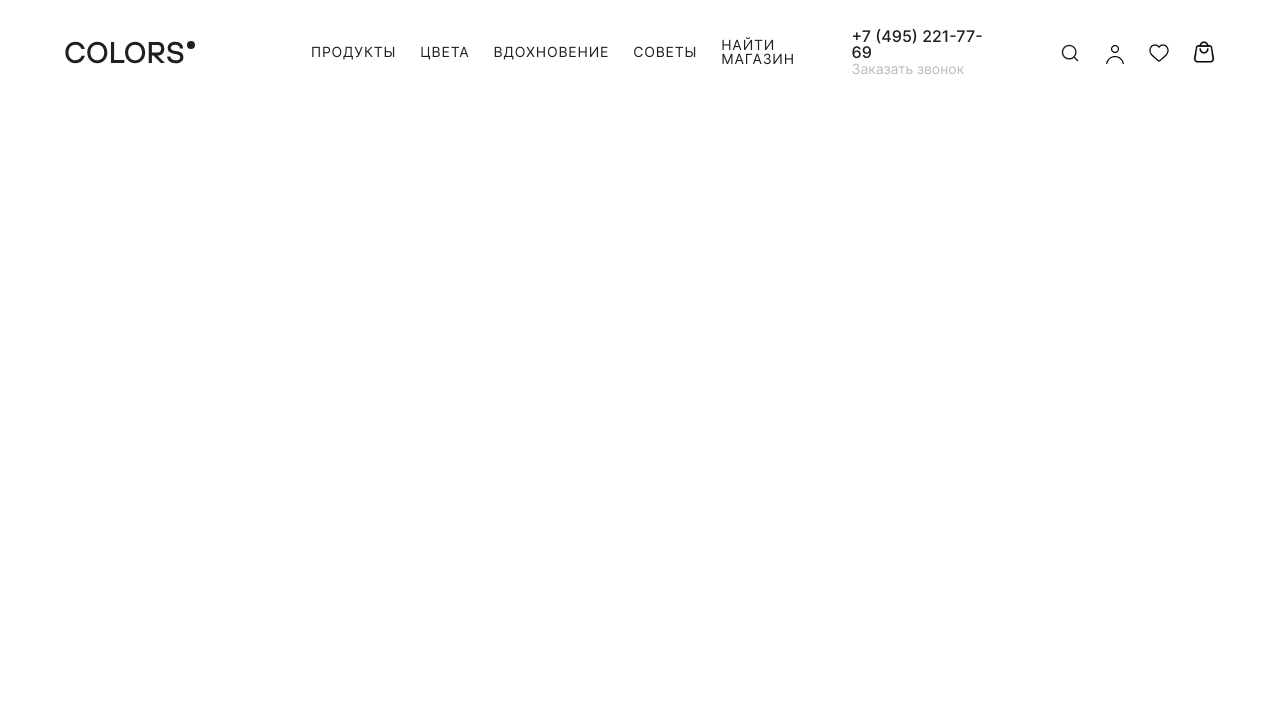
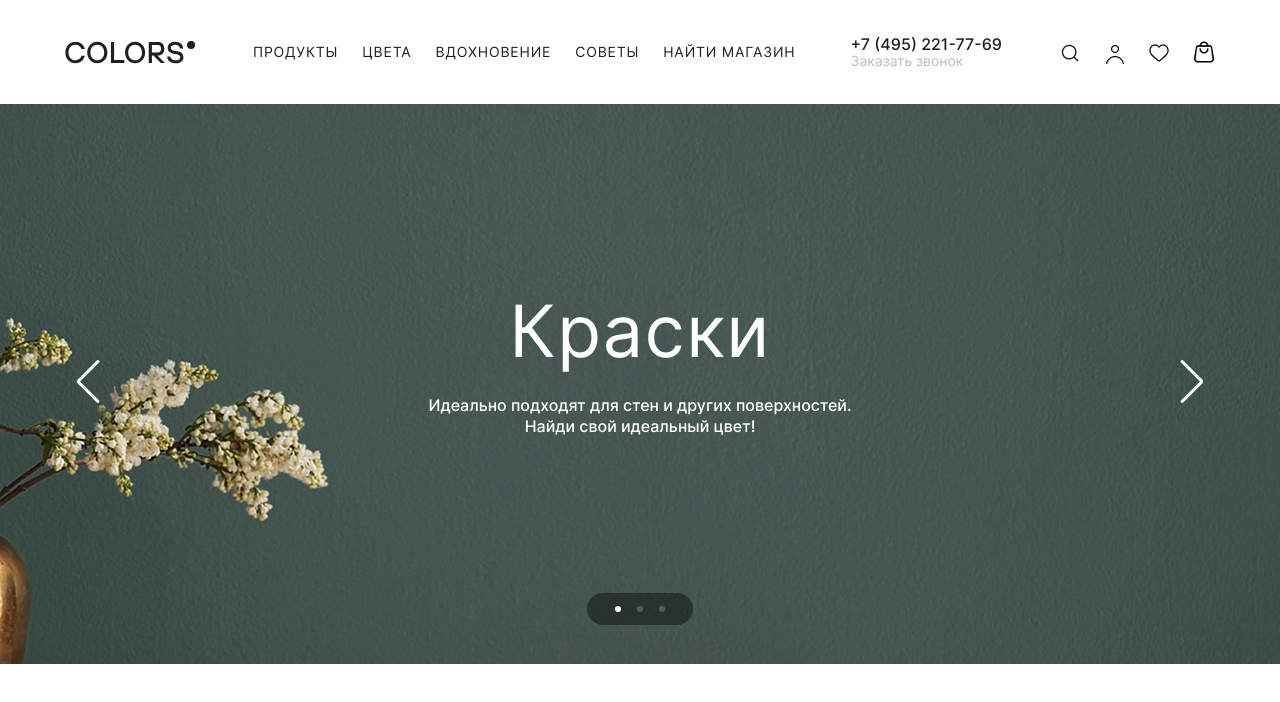
Before and after one commit to vaneksamoylov/itsagency-frontend-test, a website: page index.html in a window 1280 px wide. Drawn offline with nearby package versions, Linux system fonts and the light colour scheme.

Commit message:
feature: add slider

```diff
--- a/index.html
+++ b/index.html
@@ -1,21 +1,41 @@
-<!DOCTYPE html>
+<!doctype html>
 <html lang="ru">
   <head>
-  <meta charset="UTF-8">
-  <meta name="viewport" content="width=device-width, initial-scale=1.0">
+    <meta charset="UTF-8" />
+    <meta name="viewport" content="width=device-width, initial-scale=1.0" />
     <title>COLORS</title>
-  <link rel="stylesheet" href="./src/pages/index.css">
+    <link rel="stylesheet" href="./src/pages/index.css" />
     <script src="https://cdn.jsdelivr.net/npm/axios/dist/axios.min.js"></script>
+    <link
+      rel="stylesheet"
+      href="https://cdn.jsdelivr.net/npm/swiper@11/swiper-bundle.min.css"
+    />
+    <script src="https://cdn.jsdelivr.net/npm/swiper@11/swiper-bundle.min.js"></script>
     <script type="module">
-    import './src/components/site-header/site-header.js';
+      import "./src/components/site-header/site-header.js";
+      import "./src/components/site-slider/site-slider.js";
     </script>
-
   </head>
   <body class="page">
     <div class="page__container">
       <site-header></site-header>
-
+      <site-slider>
+        <div>
+          <div class="site-header__slide-content">
+            <img class="site-header__slide-image" src="./src/images/Slide1.jpg" />
+            <div class="site-header__slide-text-area">
+              <!-- TODO: Разобраться, почему у заголовка нет высоты -->
+              <h2 class="site-header__slide-title">Краски</h2>
+              <p class="site-header__slide-subtitle">
+                Идеально подходят для стен и других поверхностей. Найди свой
+                идеальный цвет!
+              </p>
             </div>
-
+          </div>
+        </div>
+        <div>Любой контент 2</div>
+        <div>Любой контент 3</div>
+      </site-slider>
+    </div>
   </body>
 </html>
--- a/src/components/site-header/site-header.scss
+++ b/src/components/site-header/site-header.scss
@@ -22,7 +22,7 @@
         gap: 172px;
 
         @media (max-width: 1535px) {
-            gap: 116px;
+            gap: 58px;
         }
     }
 
--- /dev/null
+++ b/src/components/site-slider/site-slider.js
@@ -0,0 +1,125 @@
+// Функция для загрузки CSS стилей
+async function loadStyles(componentName) {
+  try {
+    const cssPath = `src/components/${componentName}/${componentName}.css`;
+    const response = await fetch(cssPath);
+
+    if (!response.ok) {
+      throw new Error(`Стили не найдены: ${cssPath}`);
+    }
+
+    return await response.text();
+  } catch (error) {
+    console.error('Ошибка загрузки стилей:', error);
+    return '';
+  }
+}
+
+// Глобальный флаг для отслеживания загрузки стилей
+let stylesLoaded = false;
+
+class SiteSlider extends HTMLElement {
+  constructor() {
+    super();
+    this._swiperInstance = null;
+    this._uniqueId = `slider-${Math.random().toString(36).slice(2, 11)}`;
+  }
+
+  async connectedCallback() {
+    // Сохраняем исходные слайды ДО изменения DOM
+    const originalSlides = Array.from(this.children);
+
+    // Загружаем стили
+    if (!stylesLoaded) {
+      const styles = await loadStyles('site-slider');
+      if (styles) {
+        const styleTag = document.createElement('style');
+        styleTag.id = 'site-slider-styles';
+        styleTag.textContent = styles;
+        document.head.appendChild(styleTag);
+        stylesLoaded = true;
+      }
+    }
+
+    // Создаем структуру компонента
+    this.render();
+
+    // Вставляем сохраненные слайды
+    const wrapper = this.querySelector(`.${this._classes.wrapper}`);
+    originalSlides.forEach(slide => {
+      slide.classList.add('swiper-slide', this._classes.slide);
+      wrapper.appendChild(slide);
+    });
+
+    // Инициализируем Swiper
+    setTimeout(() => this.initSwiper(), 0);
+  }
+
+  render() {
+    // Генерируем уникальные классы
+    this._classes = {
+      container: `${this._uniqueId}-container`,
+      wrapper: `${this._uniqueId}-wrapper`,
+      pagination: `${this._uniqueId}-pagination`,
+      prev: `${this._uniqueId}-prev`,
+      next: `${this._uniqueId}-next`,
+      slide: `${this._uniqueId}-slide`
+    };
+
+    // Создаем структуру слайдера
+    this.innerHTML = `
+      <div class="site-slider-container ${this._classes.container}">
+        <div class="swiper">
+          <div class="swiper-wrapper ${this._classes.wrapper}"></div>
+          <div class="swiper-pagination ${this._classes.pagination}"></div>
+          <div class="swiper-button-prev ${this._classes.prev}"></div>
+          <div class="swiper-button-next ${this._classes.next}"></div>
+        </div>
+      </div>
+    `;
+  }
+
+  initSwiper() {
+    this._swiperInstance = new Swiper(this.querySelector(`.${this._classes.container} .swiper`), {
+      loop: true,
+      speed: 600,
+      grabCursor: true,
+      centeredSlides: true,
+      slidesPerView: 'auto',
+      effect: 'coverflow',
+      coverflowEffect: {
+        rotate: 20,
+        stretch: 0,
+        depth: 100,
+        modifier: 1,
+        slideShadows: true,
+        scale: 1
+      },
+      pagination: {
+        el: `.${this._classes.pagination}`,
+        clickable: true,
+      },
+      navigation: {
+        nextEl: `.${this._classes.next}`,
+        prevEl: `.${this._classes.prev}`,
+      }
+    });
+  }
+
+  disconnectedCallback() {
+    if (this._swiperInstance) {
+      this._swiperInstance.destroy(true, true);
+      this._swiperInstance = null;
+    }
+  }
+
+  // Обновление слайдера
+  updateSwiper() {
+    if (this._swiperInstance) {
+      this._swiperInstance.update();
+      this._swiperInstance.slideTo(0);
+    }
+  }
+}
+
+customElements.define('site-slider', SiteSlider);
--- /dev/null
+++ b/src/components/site-slider/site-slider.scss
@@ -0,0 +1,102 @@
+/* Базовые стили компонента */
+.site-slider-container {
+  display: block;
+  max-width: 1920px;
+  margin: 0;
+  box-sizing: border-box;
+  overflow: hidden;
+  width: 100%;
+
+  /* CSS переменные для кастомизации */
+  --slide-height: 560px;
+  --slide-bg: linear-gradient(45deg, #1a2980, #26d0ce);
+  --slide-color: white;
+  --navigation-color: #fff;
+  --pagination-color: #fff;
+  --pagination-bullet-size: 6px;
+}
+
+.swiper {
+  width: 100%;
+  height: 100%;
+  overflow: visible;
+}
+
+.swiper-slide {
+  display: flex;
+  justify-content: center;
+  align-items: center;
+  height: var(--slide-height);
+  background: var(--slide-bg);
+  color: var(--slide-color);
+  box-shadow: 0 10px 30px rgba(0, 0, 0, 0.2);
+  box-sizing: border-box;
+  transform: scale(0.85);
+  transition:
+    transform 0.4s ease,
+    opacity 0.4s ease;
+  opacity: 0.7;
+  font-size: 1.5rem;
+  text-align: center;
+  width: 100%;
+  max-width: 1920px;
+  margin: 0 auto;
+  overflow: hidden;
+}
+
+.swiper-slide-active {
+  transform: scale(1);
+  opacity: 1;
+  z-index: 10;
+}
+
+.swiper-button-next {
+  right: 78px;
+}
+
+.swiper-button-prev {
+  left: 78px;
+}
+
+.swiper-button-prev,
+.swiper-button-next {
+  transition: all 0.3s ease;
+  width: 20px;
+  height: 40px;
+
+  font-weight: 400;
+
+  &::after {
+    color: #fff;
+  }
+
+  &:hover {
+    opacity: 0.75;
+  }
+}
+
+.swiper-pagination-bullet {
+  width: var(--pagination-bullet-size);
+  height: var(--pagination-bullet-size);
+  background: var(--pagination-color);
+  opacity: 0.2;
+  transition: all 0.3s ease;
+  margin-bottom: 39px;
+
+  &-active {
+    opacity: 1;
+  }
+}
+
+.swiper-pagination {
+    display: flex;
+    gap: 8px;
+    bottom: 39px !important;
+    width: fit-content !important;
+    left: 0 !important;
+    right: 0 !important;
+    margin: 0 auto;
+    background-color: rgba(0, 0, 0, 0.4);
+    padding: 13px 24px;
+    border-radius: 16px;
+}
--- a/src/pages/index.scss
+++ b/src/pages/index.scss
@@ -3,9 +3,9 @@
 
 // pallete
 :root {
-    --color-black: #1F2020;
-    --color-green: #7BB899;
-    --color-white: #FFFFFF;
+  --color-black: #1f2020;
+  --color-green: #7bb899;
+  --color-white: #ffffff;
 }
 
 .page {
@@ -17,3 +17,56 @@
     width: 100%;
   }
 }
+
+.site-header {
+  &__slide-content {
+    position: relative;
+    max-width: 1920px;
+    width: 100%;
+    height: 560px;
+    max-height: 100%;
+  }
+
+  &__slide-image {
+    position: absolute;
+    object-fit: cover;
+    top: 0;
+    right: 0;
+    bottom: 0;
+    left: 0;
+    width: 100%;
+    height: 100%;
+  }
+
+  &__slide-text-area {
+    display: flex;
+    flex-direction: column;
+    gap: 64px;
+    width: 472px;
+    height: fit-content;
+    margin: auto;
+    position: absolute;
+    z-index: 2;
+    top: 0;
+    right: 0;
+    bottom: 0;
+    left: 0;
+  }
+
+  &__slide-title {
+    font-weight: 400;
+    font-size: 72px;
+    line-height: 0.88%;
+    letter-spacing: 0.02em;
+    margin: 0;
+  }
+
+  &__slide-subtitle {
+    font-weight: 500;
+    font-size: 16px;
+    line-height: 130%;
+    margin: 0;
+    // TODO: поправить значение
+    // letter-spacing: 1.02em;
+  }
+}
--- a/watch-scss.js
+++ b/watch-scss.js
@@ -4,7 +4,7 @@ const path = require('path');
 const fs = require('fs');
 
 // Наблюдаем за всеми SCSS файлами в проекте
-const watcher = chokidar.watch('src/components/**/*.scss', {
+const watcher = chokidar.watch('src/**/*.scss', {
   persistent: true,
   ignoreInitial: false // Обрабатываем существующие файлы при старте
 });
```
Also changed, not shown: src/components/site-header/site-header.css, src/components/site-slider/site-slider.css (added), src/images/Slide1.jpg (added), src/images/icons/arrow-next.png (added), src/images/icons/arrow-prev.png (added), src/pages/index.css. Lines whose indentation alone changed are shown as unchanged.
